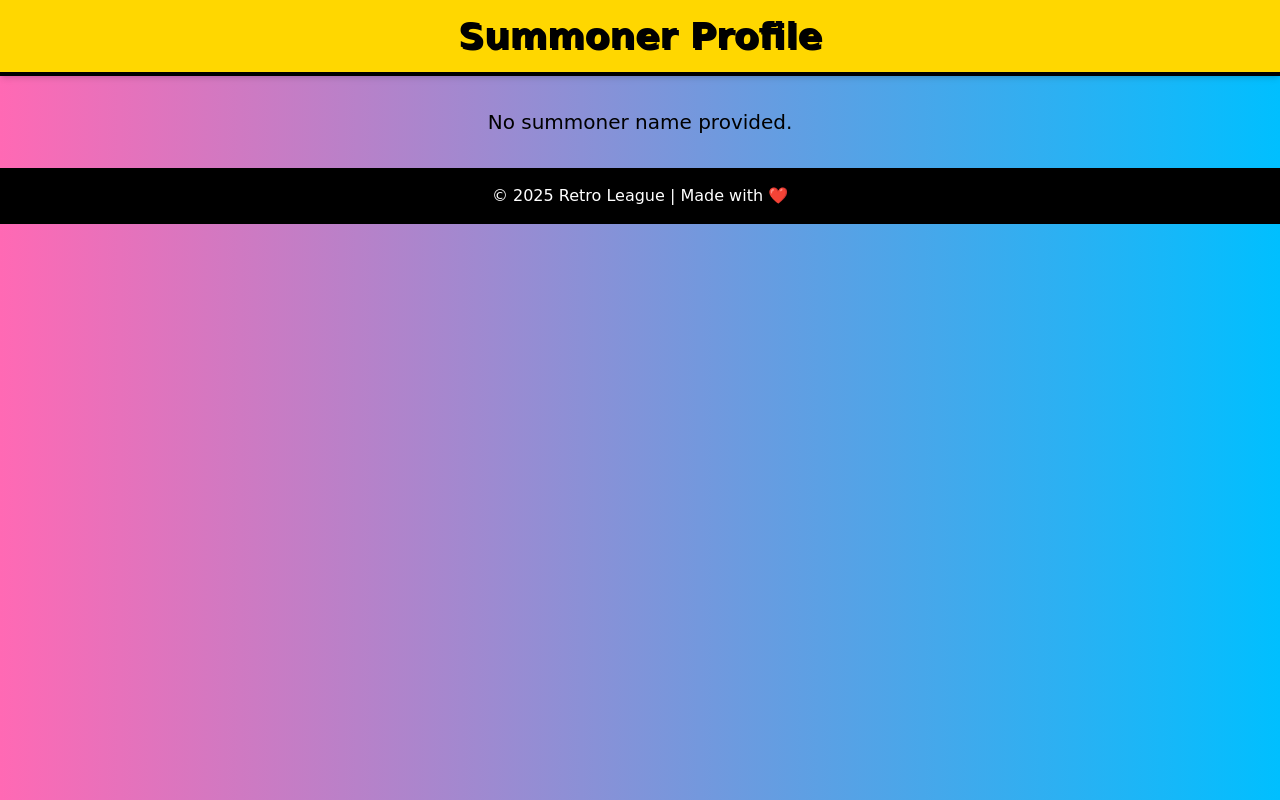
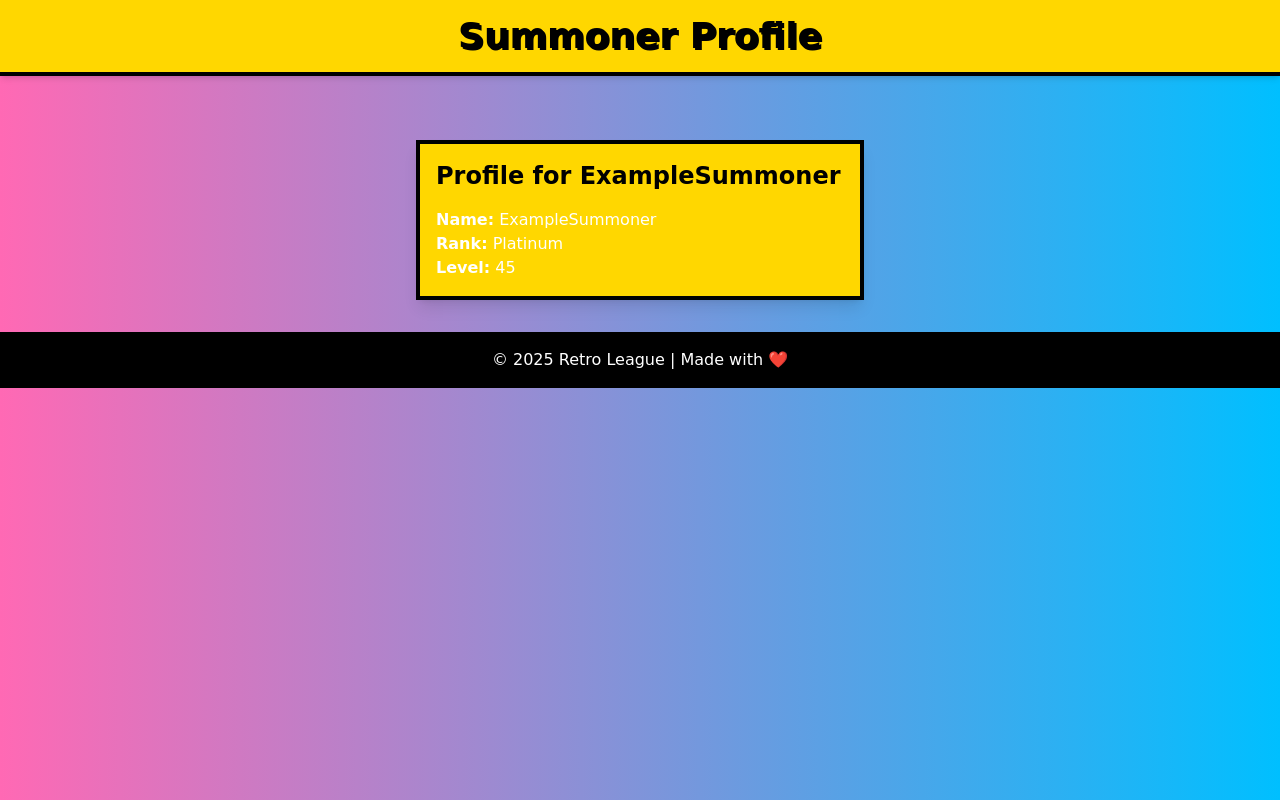
Before and after one commit to chae-chae/LoL-Profile-Customizer, a Next.js app: page /results in a window 1280 px wide. Built offline with nearby package versions, Linux system fonts and the light colour scheme.

Commit message:
add temp mockData

```diff
--- /dev/null
+++ b/app/results/mockData.ts
@@ -0,0 +1,6 @@
+export const mockSummonerData = {
+  name: "ExampleSummoner",
+  rank: "Platinum",
+  level: 45,
+  profileIconId: 1234, // 프로필 아이콘 ID (나중에 실제 API와 연동 가능)
+};
--- a/app/results/page.tsx
+++ b/app/results/page.tsx
@@ -1,8 +1,48 @@
-import { useSearchParams } from "next/navigation";
+// import { useSearchParams } from "next/navigation";
+
+// export default function ResultsPage() {
+//   const searchParams = useSearchParams();
+//   const summonerName = searchParams.get("summonerName");
+
+//   return (
+//     <div className="min-h-screen bg-gradient-to-r from-retroPink to-retroBlue text-center font-retro">
+//       <header className="py-4 bg-retroYellow shadow-md border-b-4 border-black">
+//         <h1 className="text-4xl font-bold text-black">Summoner Profile</h1>
+//       </header>
+
+//       <main className="p-8">
+//         {summonerName ? (
+//           <div className="mt-8 p-4 bg-retroYellow border-4 border-black shadow-lg text-left max-w-md mx-auto animate-fadeIn">
+//             <h2 className="text-2xl font-bold text-black mb-4">
+//               Profile for {summonerName}
+//             </h2>
+//             {/* 여기에 실제 API 호출 결과를 렌더링 */}
+//             <p>
+//               <strong>Name:</strong> {summonerName}
+//             </p>
+//             <p>
+//               <strong>Rank:</strong> Gold
+//             </p>
+//             <p>
+//               <strong>Level:</strong> 30
+//             </p>
+//           </div>
+//         ) : (
+//           <p className="text-xl text-black">No summoner name provided.</p>
+//         )}
+//       </main>
+
+//       <footer className="py-4 bg-black text-white">
+//         <p>© 2025 Retro League | Made with ❤️</p>
+//       </footer>
+//     </div>
+//   );
+// }
+import { mockSummonerData } from "./mockData";
 
 export default function ResultsPage() {
-  const searchParams = useSearchParams();
-  const summonerName = searchParams.get("summonerName");
+  // 실제 API 호출 대신 mock 데이터를 사용
+  const summoner = mockSummonerData;
 
   return (
     <div className="min-h-screen bg-gradient-to-r from-retroPink to-retroBlue text-center font-retro">
@@ -11,25 +51,20 @@ export default function ResultsPage() {
       </header>
 
       <main className="p-8">
-        {summonerName ? (
         <div className="mt-8 p-4 bg-retroYellow border-4 border-black shadow-lg text-left max-w-md mx-auto animate-fadeIn">
           <h2 className="text-2xl font-bold text-black mb-4">
-              Profile for {summonerName}
+            Profile for {summoner.name}
           </h2>
-            {/* 여기에 실제 API 호출 결과를 렌더링 */}
           <p>
-              <strong>Name:</strong> {summonerName}
+            <strong>Name:</strong> {summoner.name}
           </p>
           <p>
-              <strong>Rank:</strong> Gold
+            <strong>Rank:</strong> {summoner.rank}
           </p>
           <p>
-              <strong>Level:</strong> 30
+            <strong>Level:</strong> {summoner.level}
           </p>
         </div>
-        ) : (
-          <p className="text-xl text-black">No summoner name provided.</p>
-        )}
       </main>
 
       <footer className="py-4 bg-black text-white">
```
Lines whose indentation alone changed are shown as unchanged.
